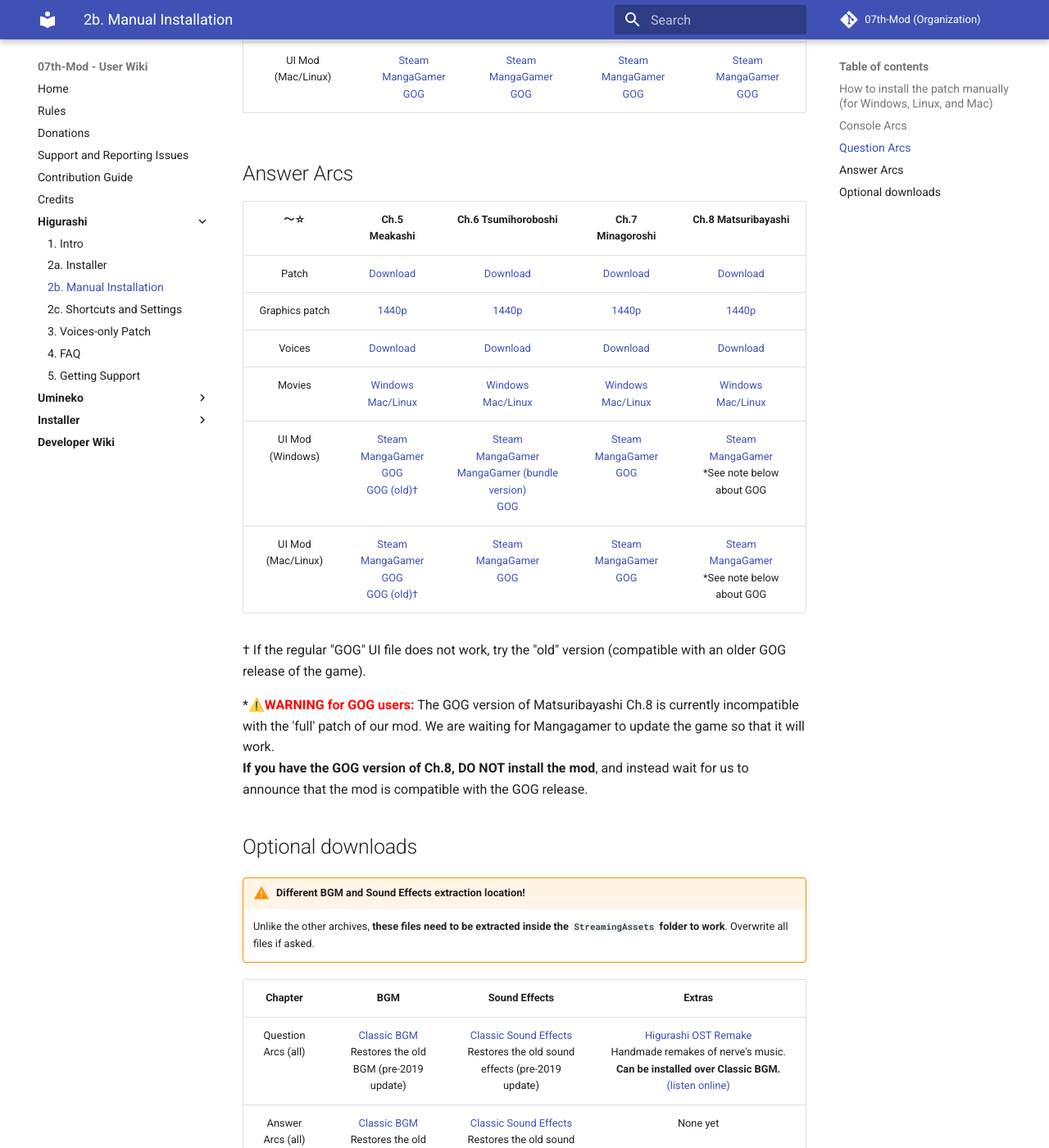
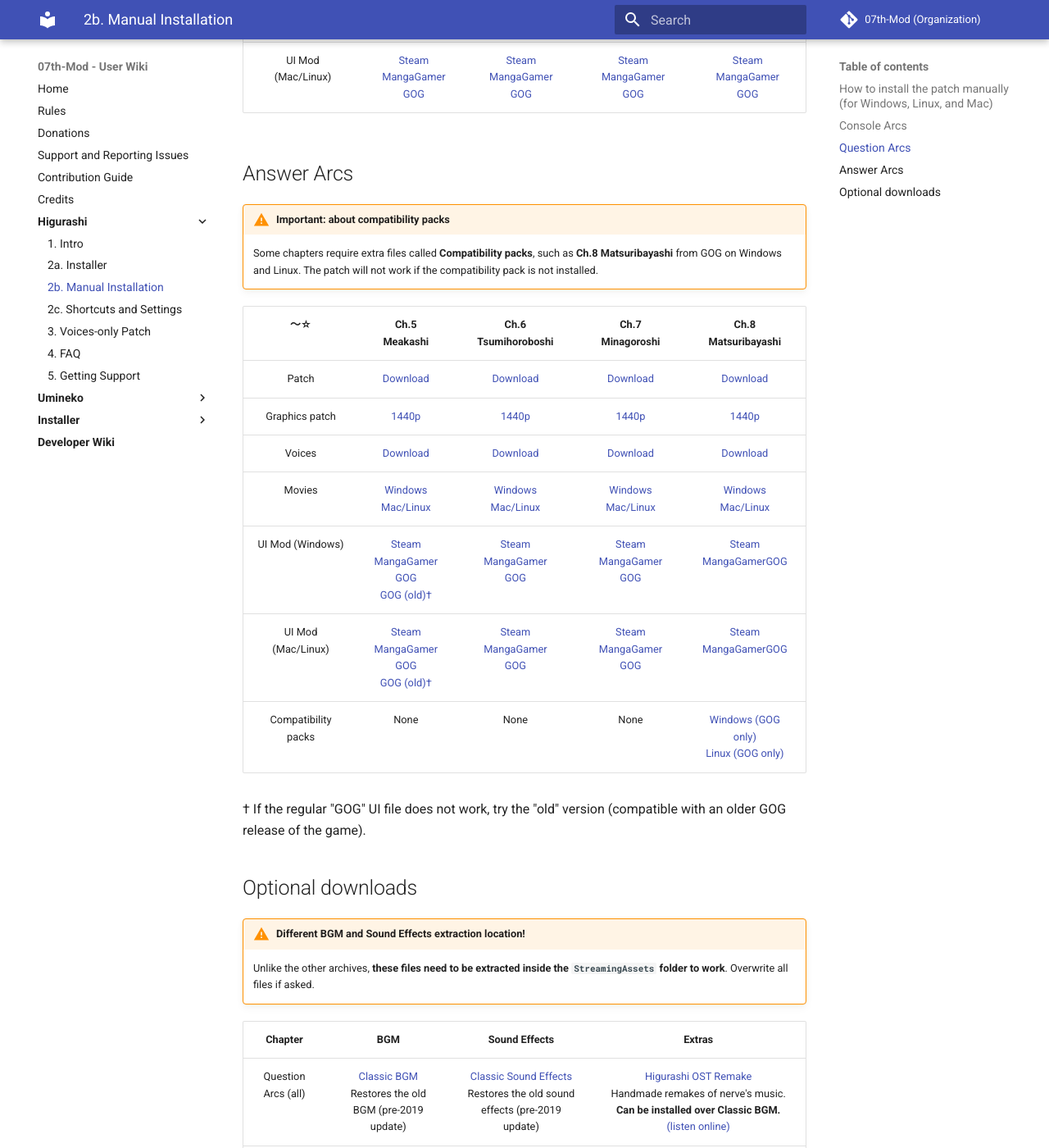
Before and after one commit to 07th-mod/wiki, an MkDocs documentation site: the page built from docs/Higurashi/Manual-Installation.md, in a window 1280 px wide and 1400 px high, scrolled down 3326 px. Shown: the whole window at 82% size. Built offline with MkDocs 1.6.1 and Material for MkDocs 9.7.7, drawn with Linux system fonts in a browser that asks for light colours.

Commit message:
Update Manual-Installation.md

```diff
--- a/docs/Higurashi/Manual-Installation.md
+++ b/docs/Higurashi/Manual-Installation.md
@@ -160,6 +160,9 @@
 
 ## Answer Arcs
 
+!!! warning "Important: about compatibility packs"
+    Some chapters require extra files called **Compatibility packs**, such as **Ch.8 Matsuribayashi** from GOG on Windows and Linux. The patch will not work if the compatibility pack is not installed.
+
 <table>
 <thead>
 <tr class="header">
@@ -202,23 +205,28 @@
 <tr class="even">
 <td style="text-align: center;">UI Mod (Windows)</td>
 <td style="text-align: center;"><a href="https://07th-mod.com/ui.php?chapter=meakashi&os=win&unity=5.5.3p3">Steam</a><br><a href="https://07th-mod.com/ui.php?chapter=meakashi&os=win&unity=5.5.3p3">MangaGamer</a><br><a href="https://07th-mod.com/ui.php?chapter=meakashi&os=win&unity=5.5.3p3">GOG</a><br><a href="https://07th-mod.com/ui.php?chapter=meakashi&os=win&unity=5.5.3p1">GOG (old)†</a></td>
-<td style="text-align: center;"><a href="https://07th-mod.com/ui.php?chapter=tsumihoroboshi&os=win&unity=5.5.3p3">Steam</a><br><a href="https://07th-mod.com/ui.php?chapter=tsumihoroboshi&os=win&unity=5.5.3p3">MangaGamer</a><br><a href="https://07th-mod.com/ui.php?chapter=tsumihoroboshi&os=win&unity=5.6.7f1">MangaGamer (bundle version)</a><br><a href="https://07th-mod.com/ui.php?chapter=tsumihoroboshi&os=win&unity=5.5.3p3">GOG</a></td>
+<td style="text-align: center;"><a href="https://07th-mod.com/ui.php?chapter=tsumihoroboshi&os=win&unity=5.5.3p3">Steam</a><br><a href="https://07th-mod.com/ui.php?chapter=tsumihoroboshi&os=win&unity=5.5.3p3">MangaGamer</a><br><a href="https://07th-mod.com/ui.php?chapter=tsumihoroboshi&os=win&unity=5.5.3p3">GOG</a></td>
 <td style="text-align: center;"><a href="https://07th-mod.com/ui.php?chapter=minagoroshi&os=win&unity=5.6.7f1">Steam</a><br><a href="https://07th-mod.com/ui.php?chapter=minagoroshi&os=win&unity=5.6.7f1">MangaGamer</a><br><a href="https://07th-mod.com/ui.php?chapter=minagoroshi&os=win&unity=5.6.7f1">GOG</a></td>
-<td style="text-align: center;"><a href="https://07th-mod.com/ui.php?chapter=matsuribayashi&os=win&unity=2017.2.5">Steam</a><br><a href="https://07th-mod.com/ui.php?chapter=matsuribayashi&os=win&unity=2017.2.5">MangaGamer</a><br>*See note below about GOG</td>
+<td style="text-align: center;"><a href="https://07th-mod.com/ui.php?chapter=matsuribayashi&os=win&unity=2017.2.5">Steam</a><br><a href="https://07th-mod.com/ui.php?chapter=matsuribayashi&os=win&unity=2017.2.5">MangaGamer</a><a href="https://07th-mod.com/ui.php?chapter=matsuribayashi&os=win&unity=2017.2.5">GOG</a><br></td>
 </tr>
 <tr class="odd">
 <td style="text-align: center;">UI Mod (Mac/Linux)</td>
 <td style="text-align: center;"><a href="https://07th-mod.com/ui.php?chapter=meakashi&os=unix&unity=5.5.3p3">Steam</a><br><a href="https://07th-mod.com/ui.php?chapter=meakashi&os=unix&unity=5.5.3p3">MangaGamer</a><br><a href="https://07th-mod.com/ui.php?chapter=meakashi&os=unix&unity=5.5.3p3">GOG</a><br><a href="https://07th-mod.com/ui.php?chapter=meakashi&os=unix&unity=5.5.3p1">GOG (old)†</a></td>
 <td style="text-align: center;"><a href="https://07th-mod.com/ui.php?chapter=tsumihoroboshi&os=unix&unity=5.5.3p3">Steam</a><br><a href="https://07th-mod.com/ui.php?chapter=tsumihoroboshi&os=unix&unity=5.5.3p3">MangaGamer</a><br><a href="https://07th-mod.com/ui.php?chapter=tsumihoroboshi&os=unix&unity=5.5.3p3">GOG</a></td>
 <td style="text-align: center;"><a href="https://07th-mod.com/ui.php?chapter=minagoroshi&os=unix&unity=5.6.7f1">Steam</a><br><a href="https://07th-mod.com/ui.php?chapter=minagoroshi&os=unix&unity=5.6.7f1">MangaGamer</a><br><a href="https://07th-mod.com/ui.php?chapter=minagoroshi&os=unix&unity=5.6.7f1">GOG</a></td>
-<td style="text-align: center;"><a href="https://07th-mod.com/ui.php?chapter=matsuribayashi&os=unix&unity=2017.2.5">Steam</a><br><a href="https://07th-mod.com/ui.php?chapter=matsuribayashi&os=unix&unity=2017.2.5">MangaGamer</a><br>*See note below about GOG</td>
+<td style="text-align: center;"><a href="https://07th-mod.com/ui.php?chapter=matsuribayashi&os=unix&unity=2017.2.5">Steam</a><br><a href="https://07th-mod.com/ui.php?chapter=matsuribayashi&os=unix&unity=2017.2.5">MangaGamer</a><a href="https://07th-mod.com/ui.php?chapter=matsuribayashi&os=win&unity=2017.2.5">GOG</a><br></td>
+</tr>
+<tr class="odd">
+<td style="text-align: center;">Compatibility packs</td>
+<td style="text-align: center;">None</td>
+<td style="text-align: center;">None</td>
+<td style="text-align: center;">None</td>
+<td style="text-align: center;"><a href="https://07th-mod.com/rikachama/wip/Matsuribayashi-System.7z">Windows (GOG only)</a><br><a href="https://07th-mod.com/rikachama/wip/Matsuribayashi-System_unix.7z">Linux (GOG only)</a></td>
 </tr>
 </tbody>
 </table>
 
 † If the regular "GOG" UI file does not work, try the "old" version (compatible with an older GOG release of the game).
-
-*⚠️<strong style="color: red">WARNING for GOG users:</strong> The GOG version of Matsuribayashi Ch.8 is currently incompatible with the 'full' patch of our mod. We are waiting for Mangagamer to update the game so that it will work.<br><strong>If you have the GOG version of Ch.8, DO NOT install the mod</strong>, and instead wait for us to announce that the mod is compatible with the GOG release.</strong>
 
 ## Optional downloads
 
```
